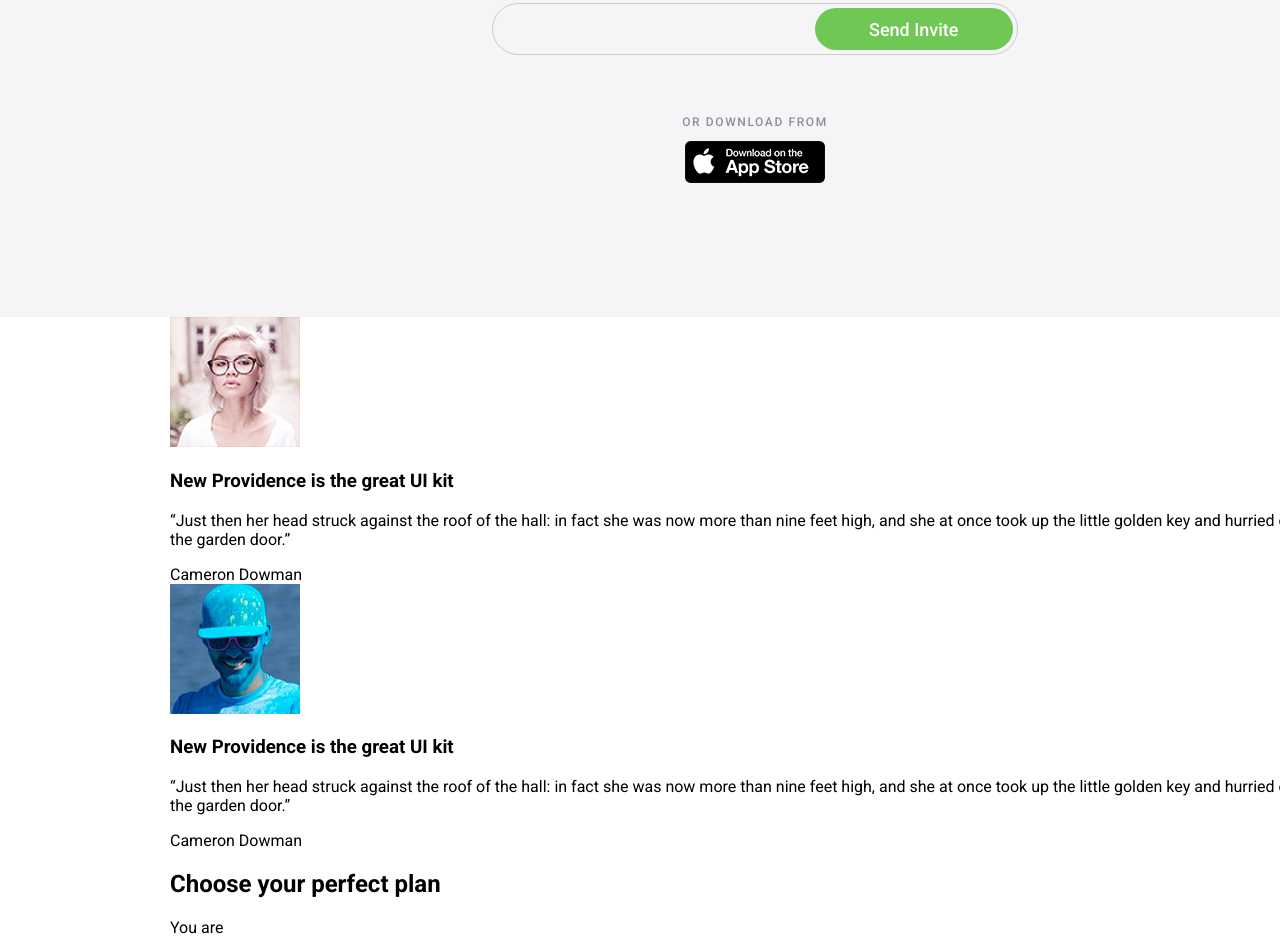
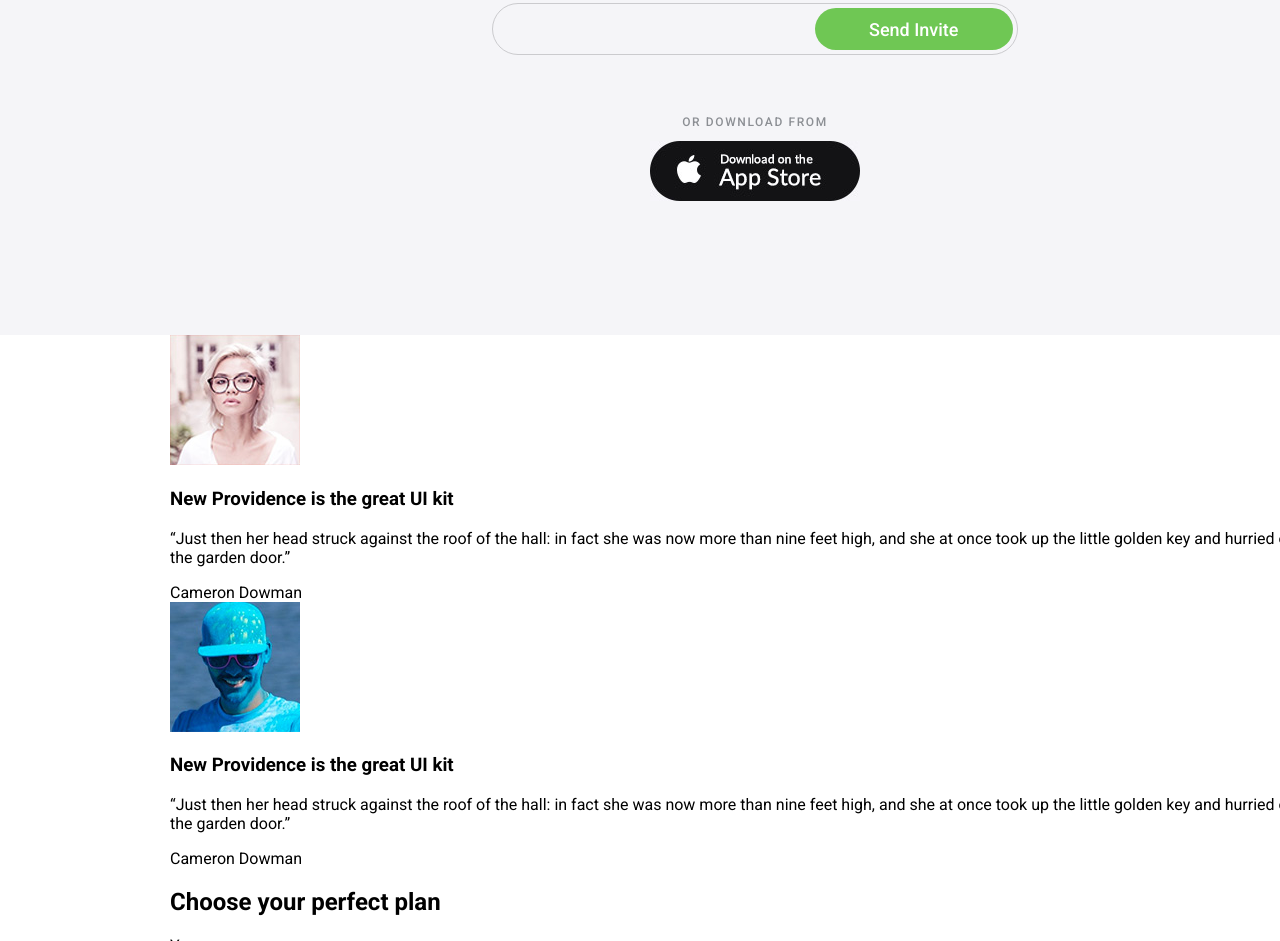
Before and after one commit to pitchin-dev/new-providence, a website: page index.html in a window 1280 px wide. Shown: the part 4996-5937 px from the top of the page. Drawn offline with Linux system fonts and the light colour scheme.

Commit message:
Update index.html

```diff
--- a/index.html
+++ b/index.html
@@ -184,7 +184,7 @@
           </form>
           <h3 class="invite__subtitle">or Download From</h3>
           <a href="#" class="apple__btn">
-            <img src="images/app-store-download.png" alt="app-store" class="apple__btn__img">
+            <img src="images/app-store-download.jpg" alt="app-store" class="apple__btn__img">
           </a>
         </div>
       </div>
```
